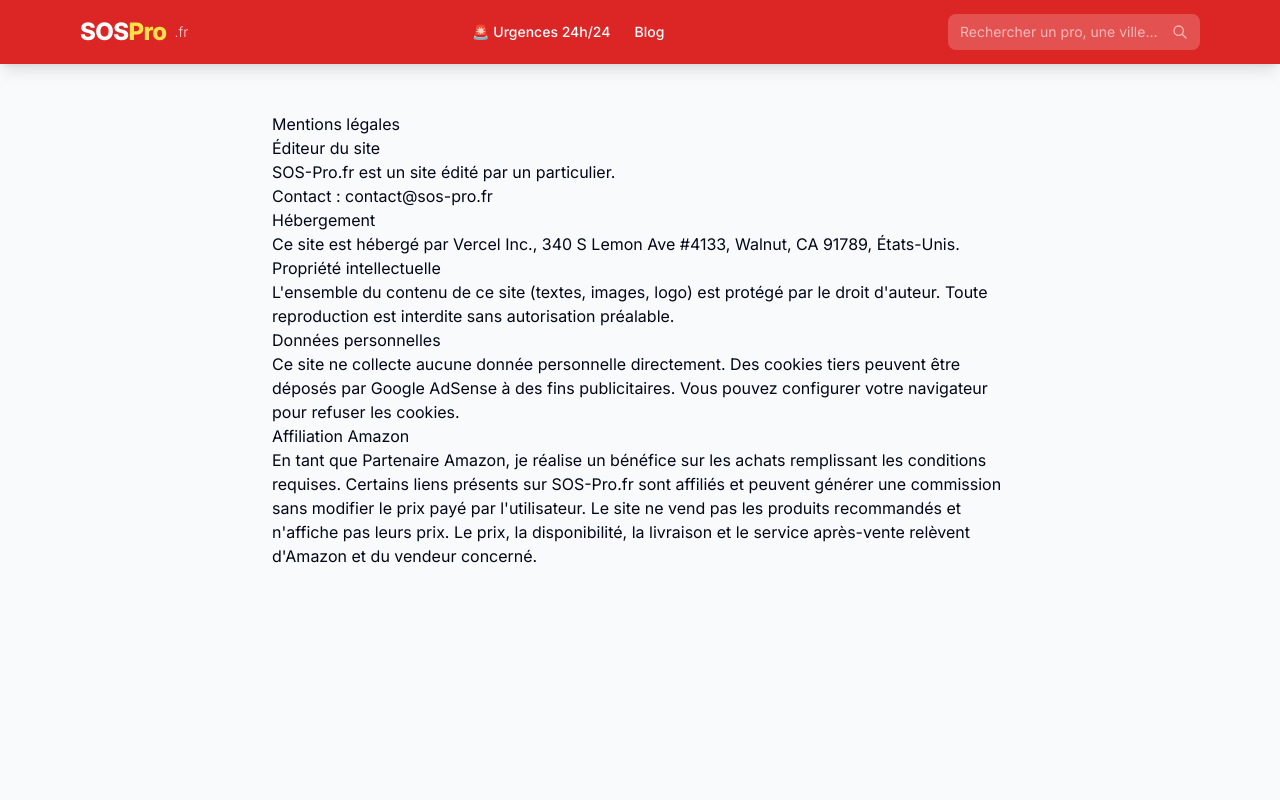
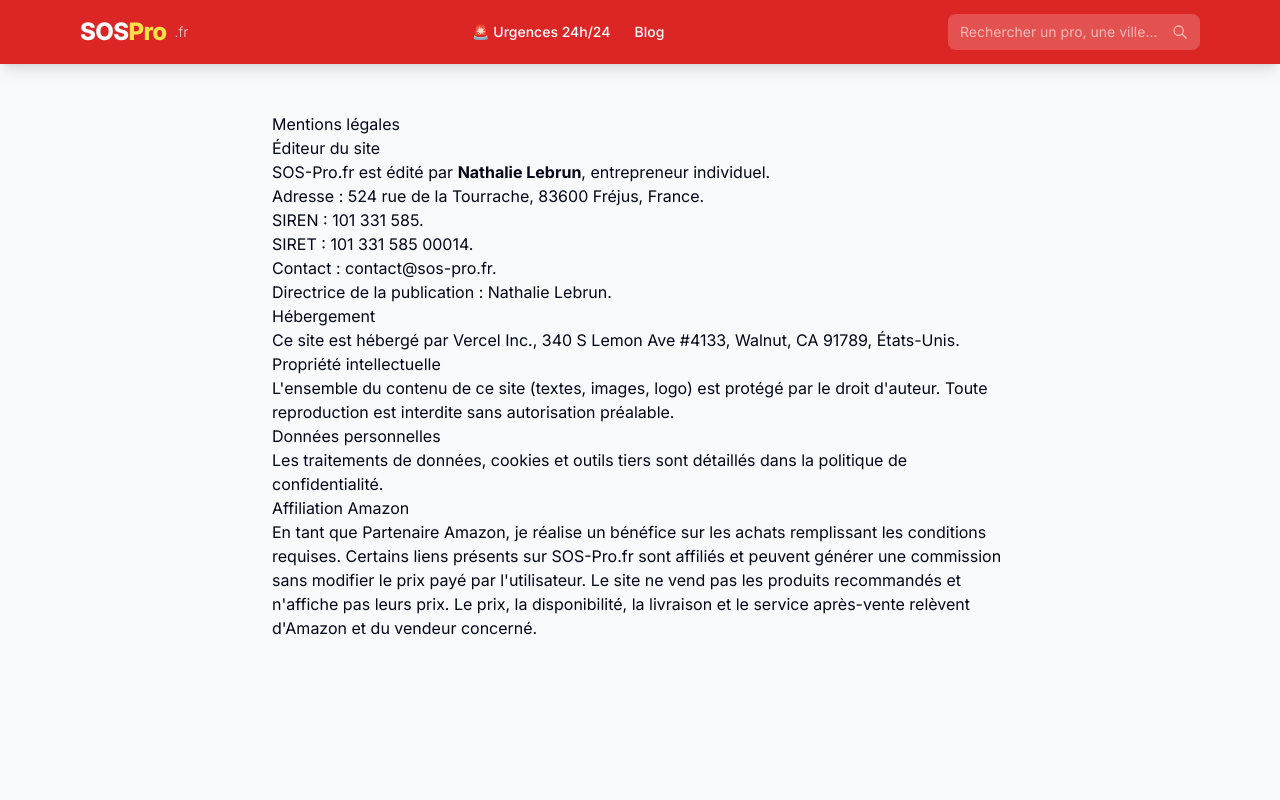
Before and after one commit to selenevoyance14-svg/sos-pro, a Next.js app: page /mentions-legales in a window 1280 px wide. Shown: the top 800 px of the page. Built offline with nearby package versions, Linux system fonts and the light colour scheme.

Commit message:
Corriger les mentions légales et la confidentialité

```diff
--- a/src/app/confidentialite/page.tsx
+++ b/src/app/confidentialite/page.tsx
@@ -11,6 +11,8 @@ export default function ConfidentialitePage() {
   return (
     <article className="max-w-3xl mx-auto px-4 py-14 prose prose-slate">
       <h1>Politique de confidentialité</h1>
+      <h2>Responsable du traitement</h2>
+      <p>Nathalie Lebrun, entrepreneur individuel, 524 rue de la Tourrache, 83600 Fréjus, France — <a href="mailto:contact@sos-pro.fr">contact@sos-pro.fr</a>.</p>
       <p>
         SOS-Pro.fr ne demande pas de compte et ne vend pas les coordonnées de
         ses visiteurs. Un courriel envoyé à notre adresse de contact est utilisé
--- a/src/app/mentions-legales/page.tsx
+++ b/src/app/mentions-legales/page.tsx
@@ -11,9 +11,12 @@ export default function MentionsLegalesPage() {
       <h1>Mentions légales</h1>
       <h2>Éditeur du site</h2>
       <p>
-        SOS-Pro.fr est un site édité par un particulier.
-        <br />
-        Contact : contact@sos-pro.fr
+        SOS-Pro.fr est édité par <strong>Nathalie Lebrun</strong>, entrepreneur individuel.<br />
+        Adresse : 524 rue de la Tourrache, 83600 Fréjus, France.<br />
+        SIREN : 101 331 585.<br />
+        SIRET : 101 331 585 00014.<br />
+        Contact : <a href="mailto:contact@sos-pro.fr">contact@sos-pro.fr</a>.<br />
+        Directrice de la publication : Nathalie Lebrun.
       </p>
       <h2>Hébergement</h2>
       <p>
@@ -28,9 +31,8 @@ export default function MentionsLegalesPage() {
       </p>
       <h2>Données personnelles</h2>
       <p>
-        Ce site ne collecte aucune donnée personnelle directement. Des cookies
-        tiers peuvent être déposés par Google AdSense à des fins publicitaires.
-        Vous pouvez configurer votre navigateur pour refuser les cookies.
+        Les traitements de données, cookies et outils tiers sont détaillés dans la
+        <a href="/confidentialite"> politique de confidentialité</a>.
       </p>
       <h2>Affiliation Amazon</h2>
       <p>
```
